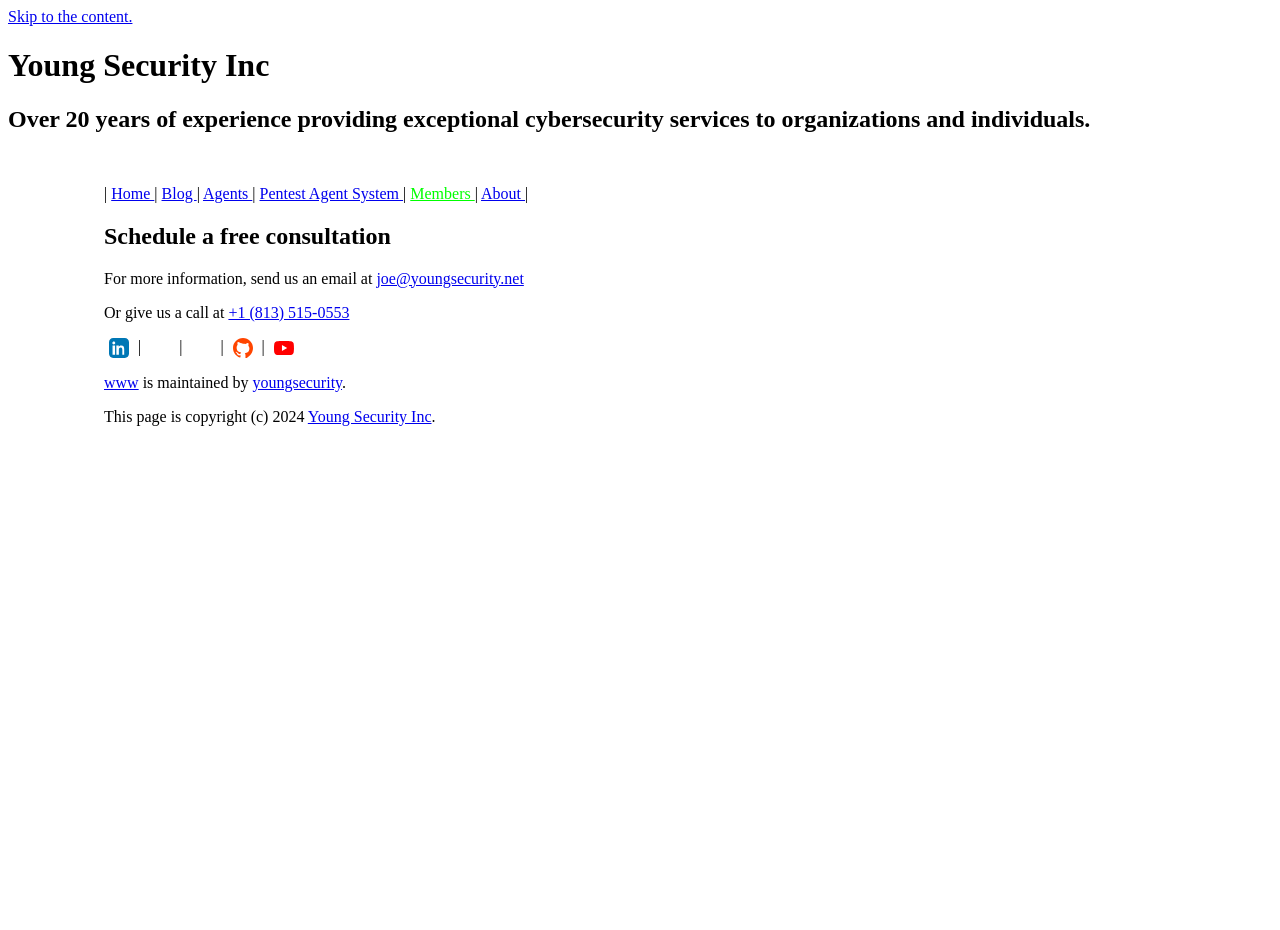
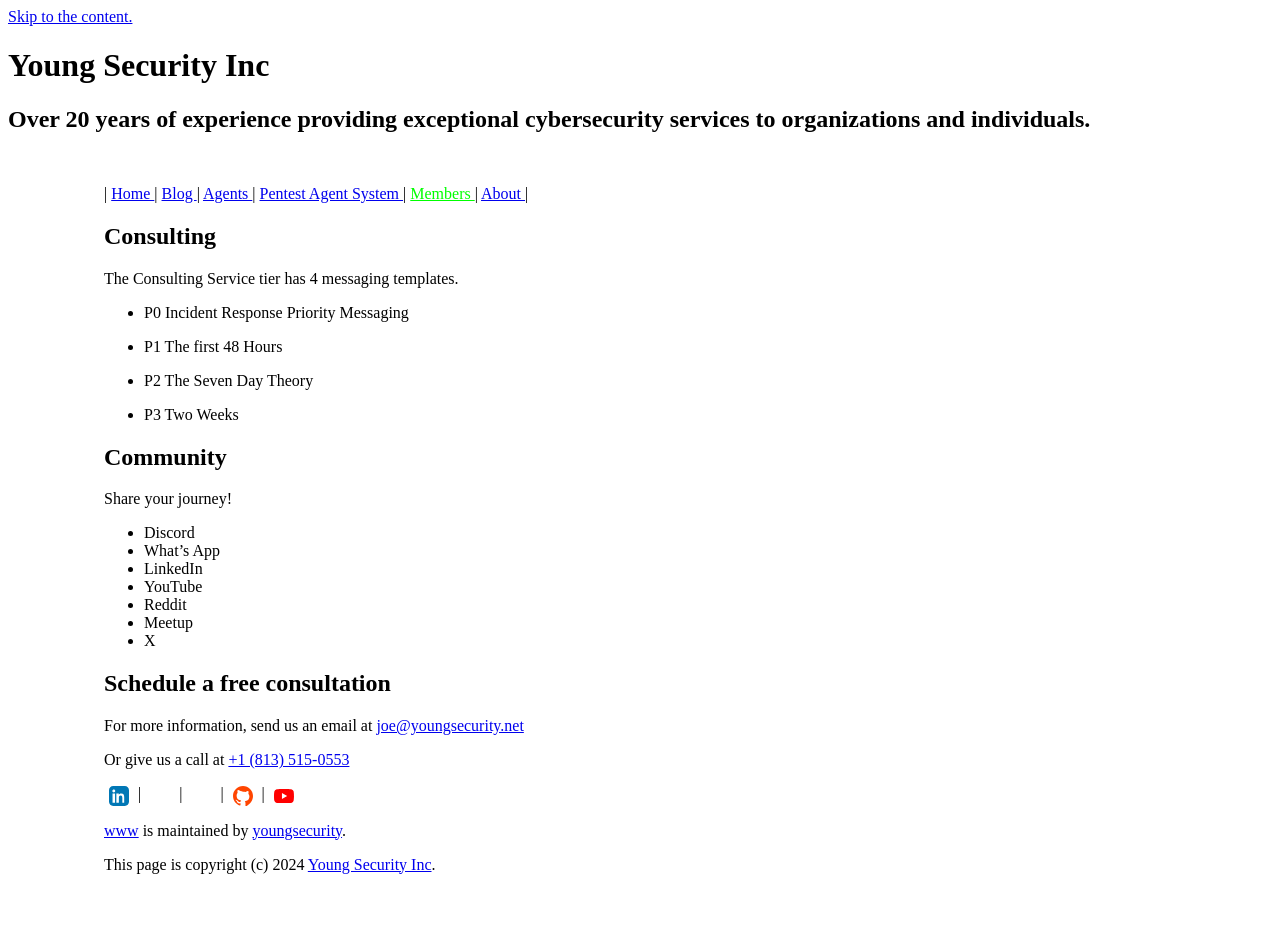
Before and after one commit to youngsecurity/www, a Jekyll site: the page built from members.md, in a window 1280 px wide. Built offline with Jekyll 4.4.1, drawn with Linux system fonts in a browser that asks for light colours; comment, search, counter and statistics services are not loaded; before the commit the page ends 900 px from its top, so only the background shows below that.

Commit message:
Add consulting messaging templates and community engagement platforms to members page

```diff
--- a/members.md
+++ b/members.md
@@ -3,3 +3,27 @@ layout: default
 title: "Members"
 permalink: /members/
 ---
+
+## Consulting
+
+The Consulting Service tier has 4 messaging templates.
+
+- P0 Incident Response Priority Messaging
+
+- P1 The first 48 Hours
+
+- P2 The Seven Day Theory
+
+- P3 Two Weeks
+
+## Community
+
+Share your journey!
+
+- Discord
+- What's App
+- LinkedIn
+- YouTube
+- Reddit
+- Meetup
+- X
```
